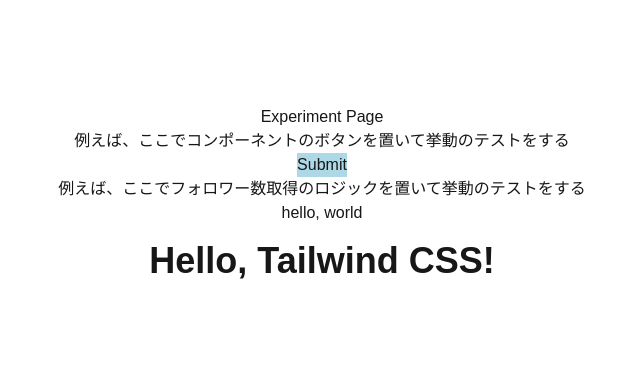
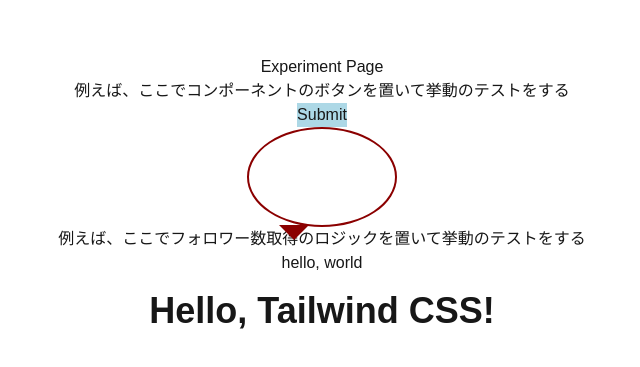
Before and after one commit to Kazuki0320/sns-scouter, a Next.js app: page /experiment in a window 1280 px wide. Shown: the part 199-566 px from the top of the page, without its empty margins (318-958 px from the left). Built offline with nearby package versions, Linux system fonts and the light colour scheme.

Commit message:
feat: 吹き出し出力

```diff
--- a/src/app/experiment/page.tsx
+++ b/src/app/experiment/page.tsx
@@ -1,5 +1,6 @@
 import React from 'react';
 import { Button, createButtonProps } from '@/components/ui/Button';
+import { SpeechBubble } from '@/components/ui/SpeechBubble';
 
 export default function Page() {
   const buttonProps = createButtonProps('button', 'Submit', 'lightblue');
@@ -9,6 +10,7 @@ export default function Page() {
       <h2>Experiment Page</h2>
       <h3>例えば、ここでコンポーネントのボタンを置いて挙動のテストをする</h3>
       <Button button={buttonProps} />
+      <SpeechBubble />
       <h3>
         例えば、ここでフォロワー数取得のロジックを置いて挙動のテストをする
       </h3>
```
